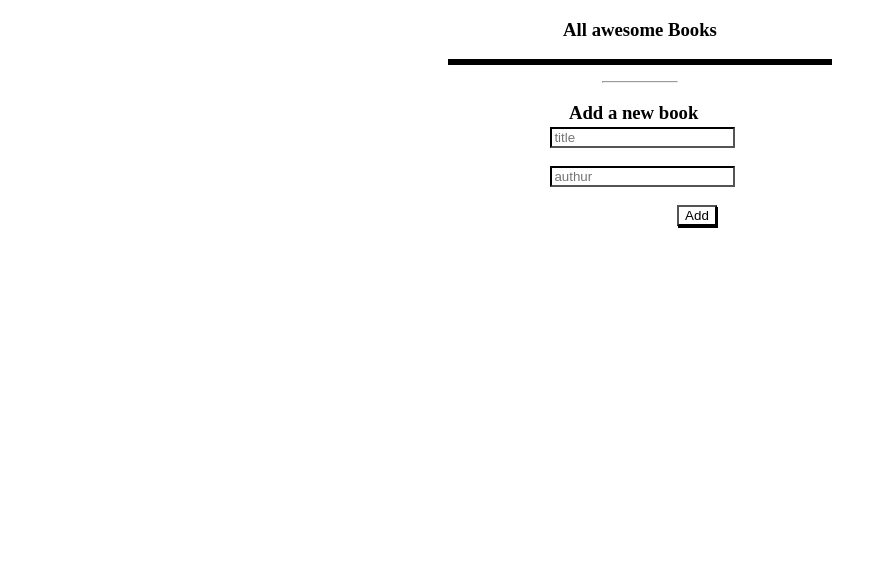
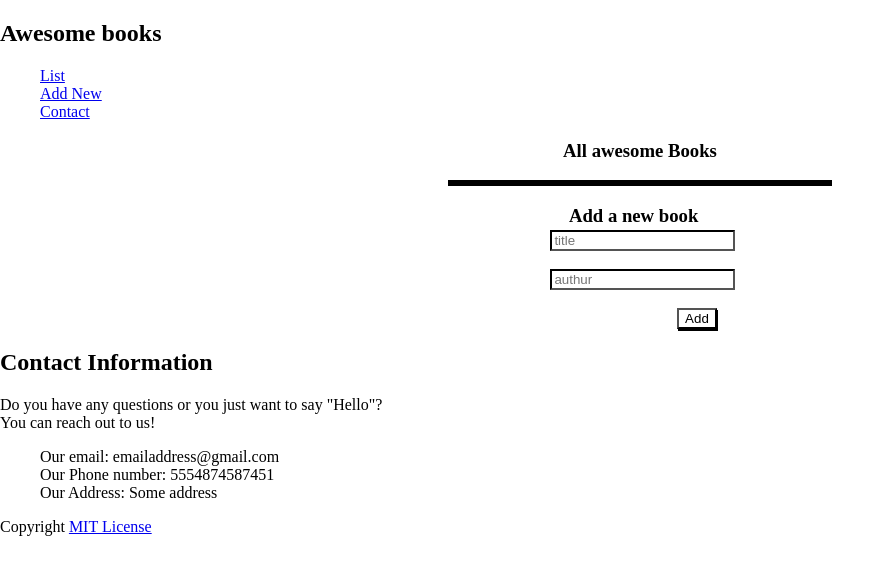
Before and after one commit to tatouroberto/Awesome-Books, a website: page index.html in a window 1280 px wide. Shown: the whole page, without its empty margins (0-895 px from the left). Drawn offline with Linux system fonts and the light colour scheme.

Commit message:
add the contact section

```diff
--- a/index.html
+++ b/index.html
@@ -10,18 +10,38 @@
     <title>AWESOME BOOKS</title>
 </head>
 <body>
-    <h3 class="heading">All awesome Books</h3>
-    <div class="books-container-one">
+    <header id="header">
+        <nav id="nav-bar">
+            <div class="text-container">
+                <h1 class="titlee">Awesome books</h1>
+            </div>
 
-        <ul class="books-container">
+          <ul class="menu-list">
+              <li><a href="#" id="list">List</a></li>
+              <span class="linee"></span>
+              <li><a href="#" id="new">Add New</a></li>
+              <span class="linee"></span>
+              <li><a href="#" id="contact">Contact</a></li>
+          </ul>
+        </nav>
+        <p id="date"></p>
+    </header>
+    <main>
+        <div class="list-part">
+            <h3 class="heading">All awesome Books</h3>
+            <div class="books-container-one">
+
+                <ul class="books-container">
 
 
-        </ul>
+                </ul>
 
 
 
-    </div>
-    <div class="line-container"><hr class="line"></div>
+            </div>
+
+        </div>
+
 
     <form action="post" class="contact-form">
         <h3>Add a new book</h2>
@@ -39,5 +59,33 @@
 
 
     </form>
+
+    <section class="contact">
+        <div>
+            <h2>
+                Contact Information
+              </h2>
+
+              <p>
+                Do you have any questions or you just want to say "Hello"? <br>You can reach out to us!
+              </p>
+              <div>
+                <ul>
+                  <li>Our email: emailaddress@gmail.com</li>
+                  <li>Our Phone number: 5554874587451</li>
+                  <li>Our Address: Some address</li>
+                </ul>
+              </div>
+
+        </div>
+
+      </section>
+</main>
+
+    <footer >
+        <div class="copyright">
+            <p>Copyright <a href="./MIT.md">MIT License</a></p>
+        </div>
+    </footer>
 </body>
 </html>
```
